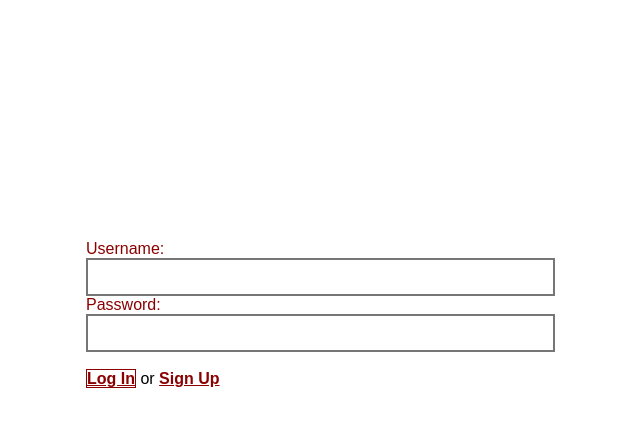
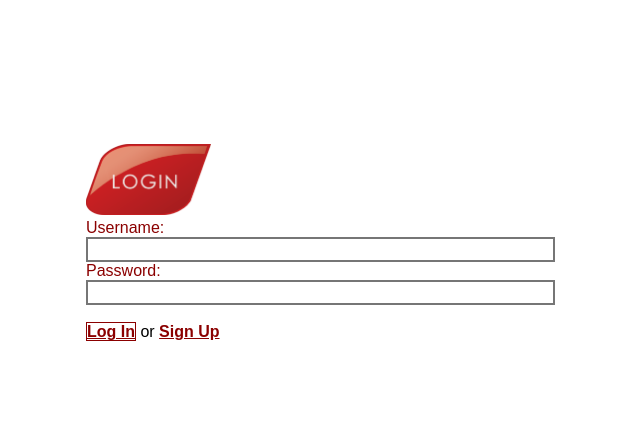
Before and after one commit to fardanoleg/c10_dealdash, a plain HTML site: page business.html in a window 1280 px wide. Shown: the whole page, without its empty margins (234-874 px from the left). Drawn offline with nearby package versions, Linux system fonts and the light colour scheme; some packages are replaced by stand-ins of ours; a web font is replaced by a local one.

Commit message:
Fixed a few conflicts w/ stying after the merge

```diff
--- a/business.html
+++ b/business.html
@@ -12,7 +12,9 @@
     <script src="https://www.gstatic.com/firebasejs/3.5.0/firebase.js"></script>
 </head>
 <body id="buz_body" ng-controller="mainController as mc">
+
 <div id="loginDiv">
+    <img src="images/login.png" height="71" ><br>
     <span>Username:</span><br> <input class="loginInfo" type="text" ng-model="userName"><br>
     <span>Password:</span> <br><input class="loginInfo" type="text" ng-model="passwordName"><br><br>
     <button class="buttonSign" ng-click="mc.signInn()"><span>Log In</span></button>
--- a/style.css
+++ b/style.css
@@ -461,7 +461,7 @@ input[type='checkbox']:checked {
 }
 
 #buz_body {
-    height: 100vh;
+    height: 60vh;
     width: 100vw;
     background-color: white;
 
```
